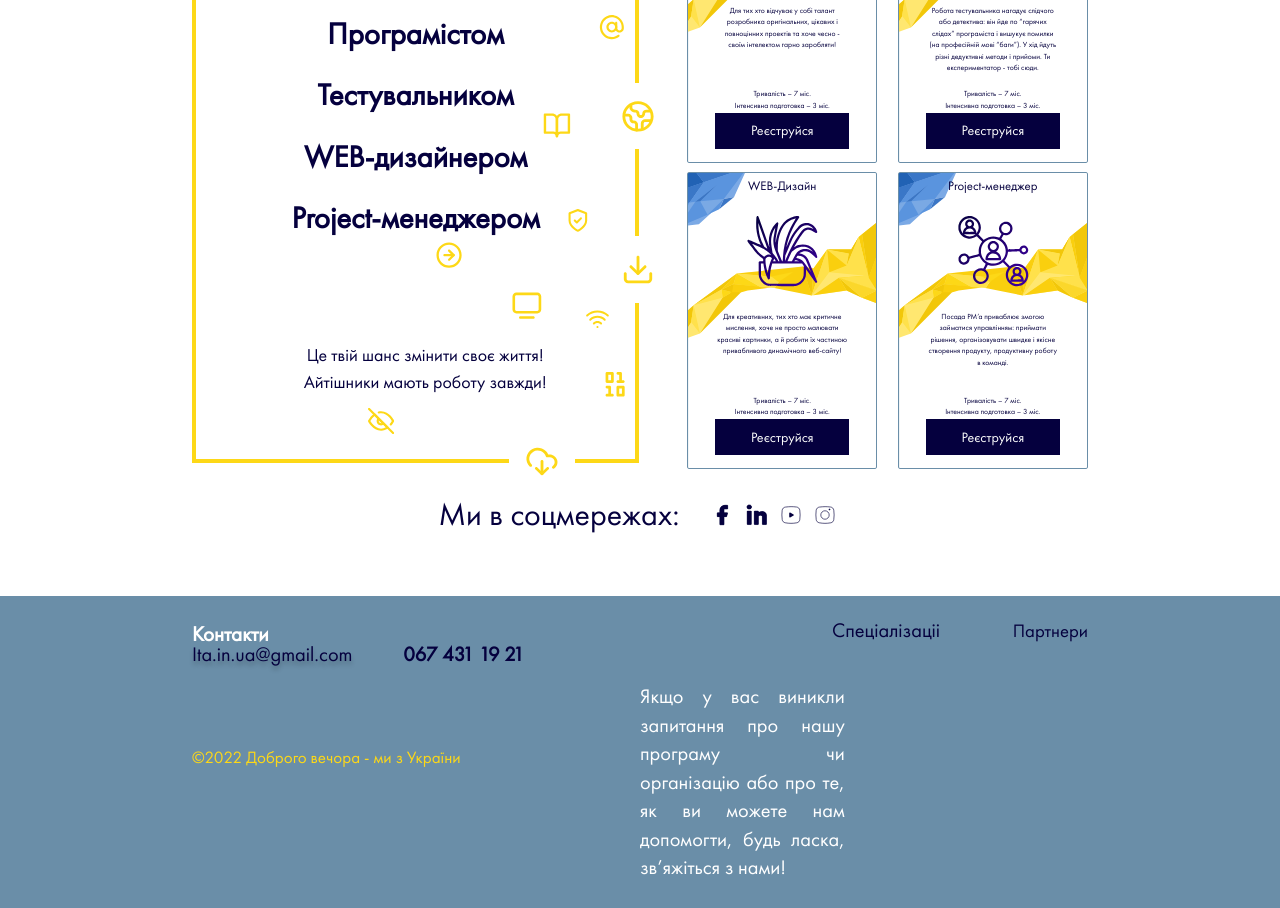
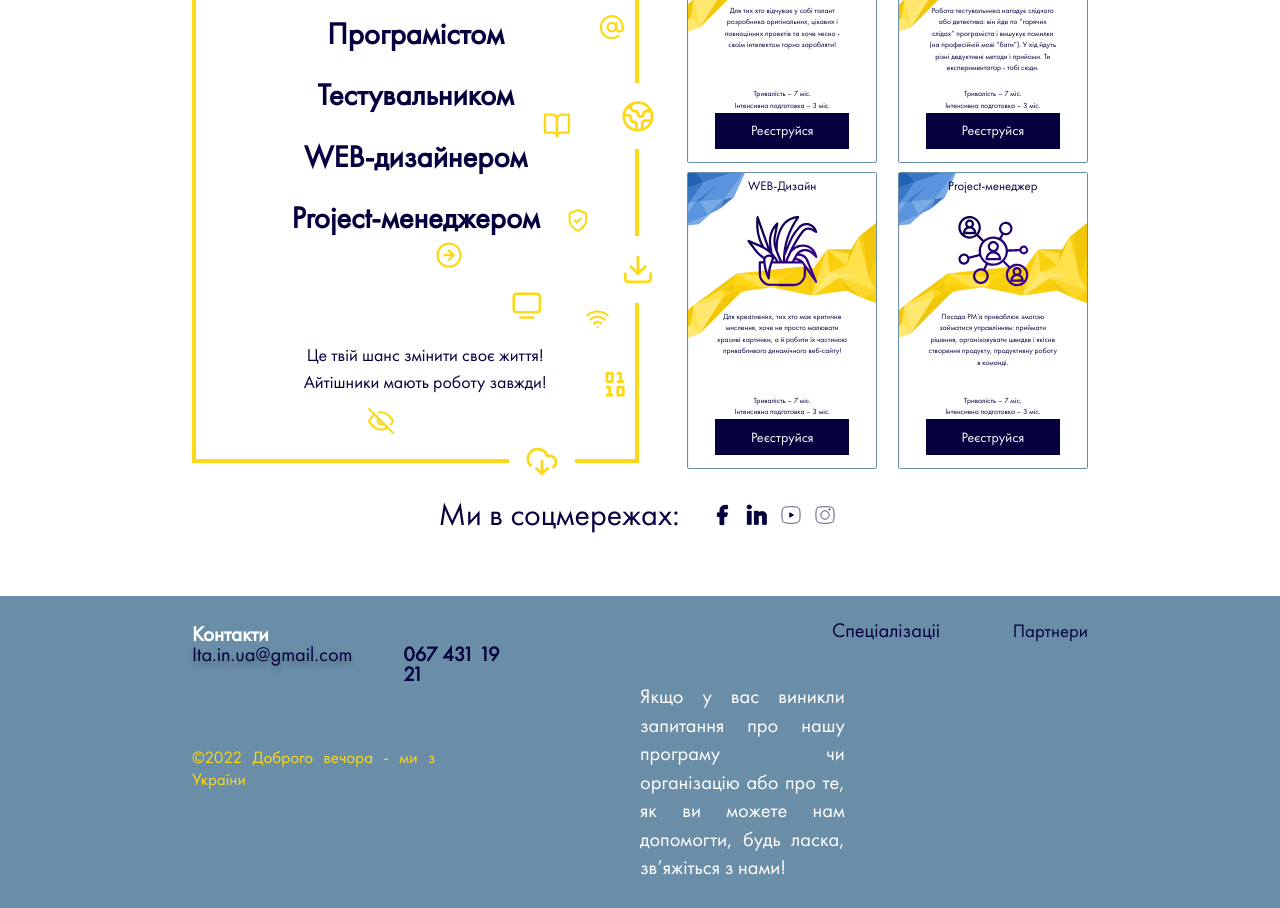
Before and after one commit to vladyslavberezov/project_html, a plain HTML site: page index.html in a window 1280 px wide. Shown: the part 5615-6523 px from the top of the page. Drawn offline with nearby package versions, Linux system fonts and the light colour scheme.

Commit message:
commitVladik1

```diff
--- a/css/style.css
+++ b/css/style.css
@@ -756,6 +756,12 @@ button.btn-1#register-members-1:disabled{
   min-height: 200px;
   margin: 0px, auto;
   font-size: 17px;
+
+  display: flex;
+  flex-direction: column;
+  justify-content: center;
+  align-items: center;
+
 }
 
 #Rectangle {
@@ -836,7 +842,6 @@ height: 100%;
 font-weight: 600;
 font-size: 1.2em;
 line-height: 1;
-white-space: nowrap;
 
 color: #05003E;
 }
@@ -854,7 +859,6 @@ font-weight: 450;
 font-size: 1em;
 line-height: 1.3;
 text-align: justify;
-white-space: nowrap;
 
 color: #FDD817;
 }
```
